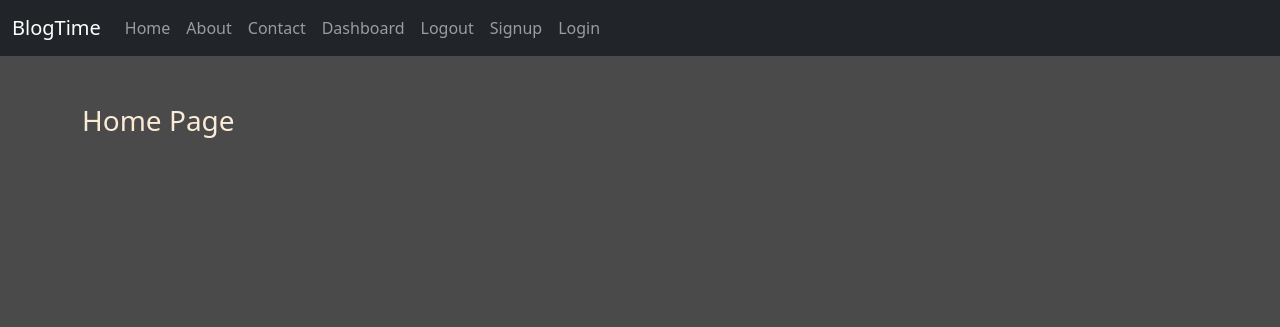
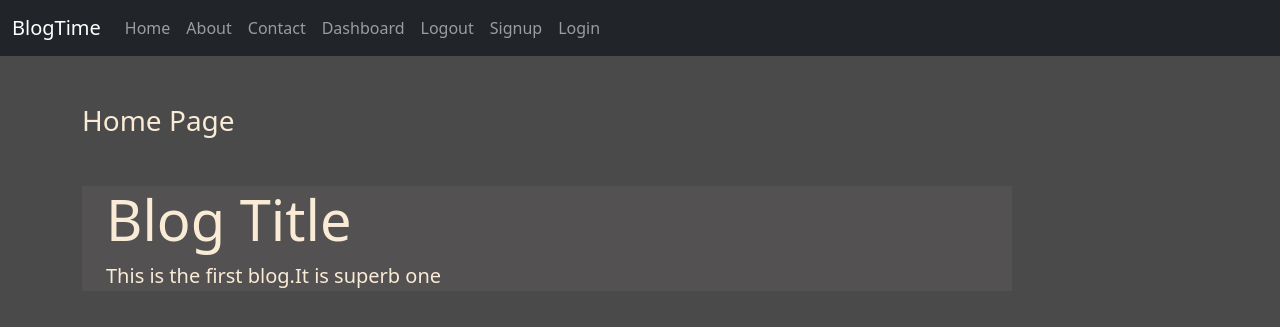
Before and after one commit to varan5/blogging-webapp-django, a Django app: page / in a window 1280 px wide. Shown: the top 327 px of the page. Run offline with Django 3.2, Linux system fonts and the light colour scheme; some libraries are stand-ins or nearby versions.

Commit message:
Jumbotron added for the home.html page

```diff
--- a/blog/static/blog/css/style.css
+++ b/blog/static/blog/css/style.css
@@ -2,3 +2,7 @@ body {
   background-color: rgb(75, 74, 74);
   color: antiquewhite;
 }
+
+.jumbotron-color {
+  background-color: rgb(83, 81, 81);
+}
--- a/blog/templates/blog/home.html
+++ b/blog/templates/blog/home.html
@@ -2,6 +2,13 @@
 
 <div class="col-sm-10">
   <h3 class="text-black my-5">Home Page</h3>
+
+  <div class="jumbotron jumbotron-fluid jumbotron-color">
+    <div class="container">
+      <h1 class="display-4">Blog Title</h1>
+      <p class="lead">This is the first blog.It is superb one</p>
+    </div>
+  </div>
 </div>
 
 {% endblock %}
```
